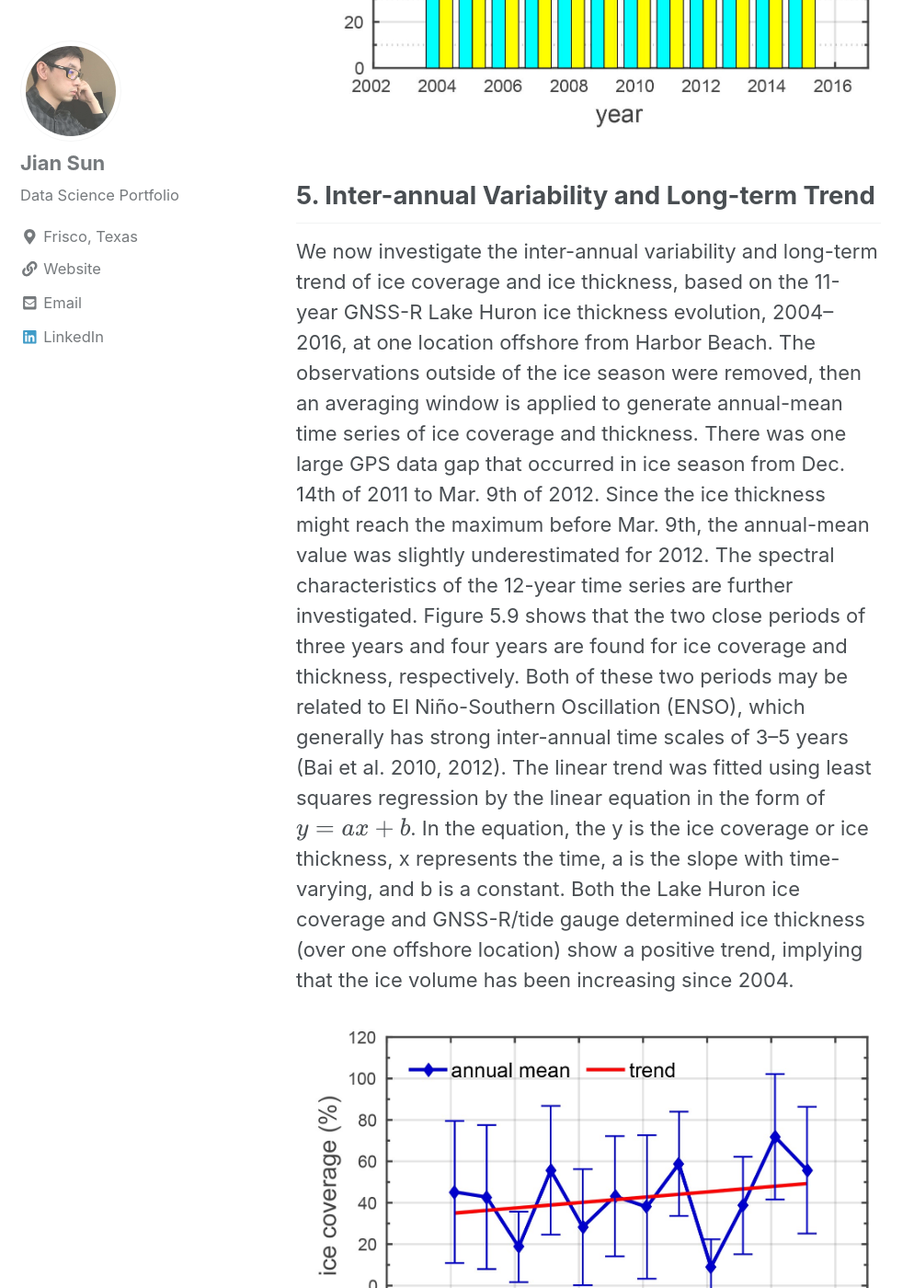
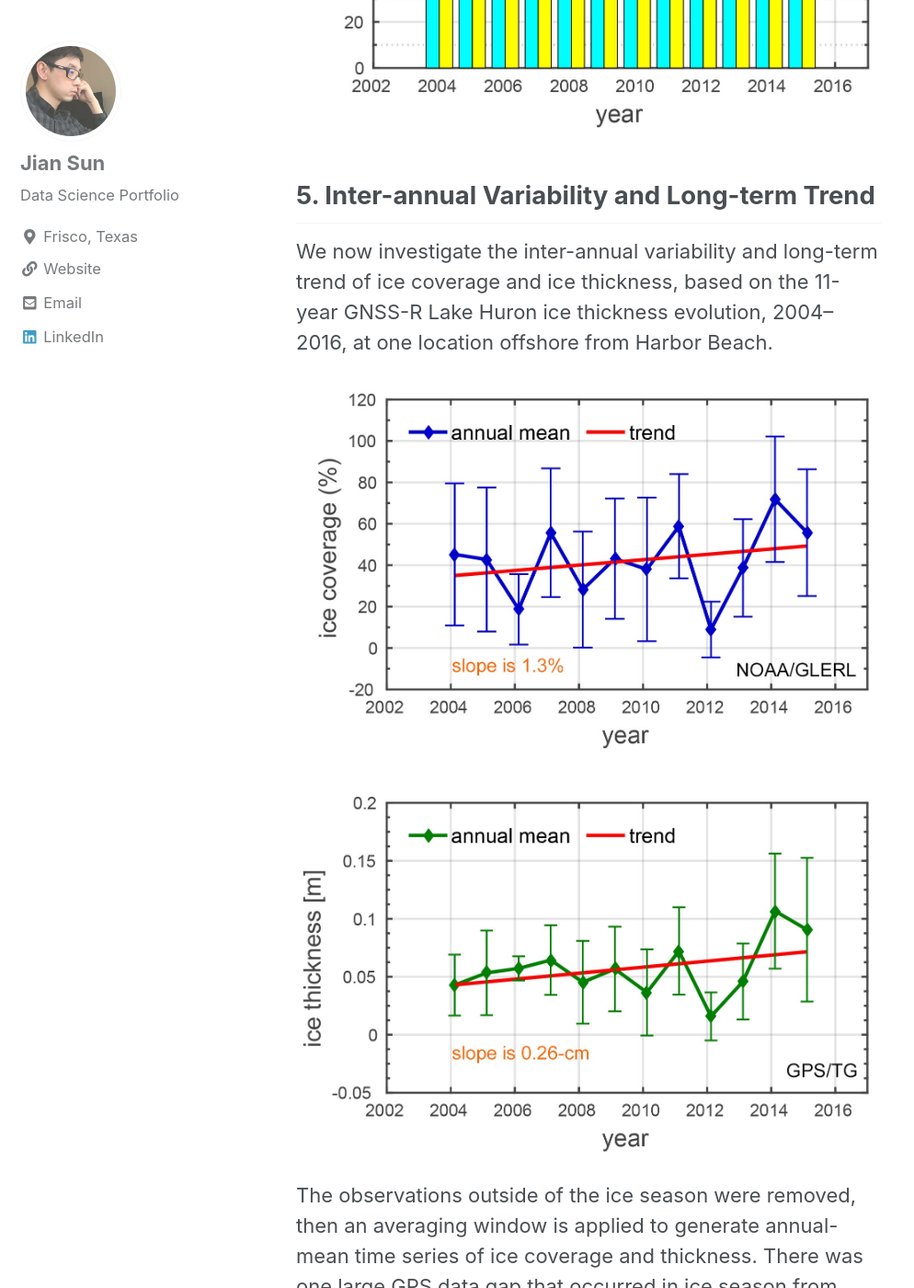
Before and after one commit to jianv/jianv.github.io, a Jekyll site: the page built from _posts/2016-08-21-gpsr-lakeice.md, in a window 1280 px wide and 1400 px high, scrolled down 7044 px. Shown: the whole window at 92% size, without its empty margins (0-994 px from the left). Built offline with Jekyll 4.4.1, drawn with Linux system fonts in a browser that asks for light colours; nearby versions of some CDN libraries; formulas are drawn with MathJax 3; some of the changed text lies outside the part shown.

Commit message:
Update 2016-08-21-gpsr-lakeice.md

```diff
--- a/_posts/2016-08-21-gpsr-lakeice.md
+++ b/_posts/2016-08-21-gpsr-lakeice.md
@@ -39,10 +39,12 @@
 <img src="{{ site.url }}{{ site.baseurl }}/images/gpsr_lakeice/4_2.jpg" alt="linearly separable data">
 
 ## 5. Inter-annual Variability and Long-term Trend
-We now investigate the inter-annual variability and long-term trend of ice coverage and ice thickness, based on the 11-year GNSS-R Lake Huron ice thickness evolution, 2004–2016, at one location offshore from Harbor Beach. The observations outside of the ice season were removed, then an averaging window is applied to generate annual-mean time series of ice coverage and thickness. There was one large GPS data gap that occurred in ice season from Dec. 14th of 2011 to Mar. 9th of 2012. Since the ice thickness might reach the maximum before Mar. 9th, the annual-mean value was slightly underestimated for 2012. The spectral characteristics of the 12-year time series are further investigated. Figure 5.9 shows that the two close periods of three years and four years are found for ice coverage and thickness, respectively. Both of these two periods may be related to El Niño-Southern Oscillation (ENSO), which generally has strong inter-annual time scales of 3–5 years (Bai et al. 2010, 2012).
-The linear trend was fitted using least squares regression by the linear equation in the form of $$y=ax+b$$. In the equation, the y is the ice coverage or ice thickness, x represents the time, a is the slope with time-varying, and b is a constant. Both the Lake Huron ice coverage and GNSS-R/tide gauge determined ice thickness (over one offshore location) show a positive trend, implying that the ice volume has been increasing since 2004.
+We now investigate the inter-annual variability and long-term trend of ice coverage and ice thickness, based on the 11-year GNSS-R Lake Huron ice thickness evolution, 2004–2016, at one location offshore from Harbor Beach.
 
 <img src="{{ site.url }}{{ site.baseurl }}/images/gpsr_lakeice/5_2.jpg" alt="linearly separable data">
+
+The observations outside of the ice season were removed, then an averaging window is applied to generate annual-mean time series of ice coverage and thickness. There was one large GPS data gap that occurred in ice season from Dec. 14th of 2011 to Mar. 9th of 2012. Since the ice thickness might reach the maximum before Mar. 9th, the annual-mean value was slightly underestimated for 2012. The spectral characteristics of the 12-year time series are further investigated. The following figure shows that the two close periods of three years and four years are found for ice coverage and thickness, respectively. Both of these two periods may be related to El Niño-Southern Oscillation (ENSO), which generally has strong inter-annual time scales of 3–5 years (Bai et al. 2010, 2012).
+The linear trend was fitted using least squares regression by the linear equation in the form of $$y=ax+b$$. In the equation, the y is the ice coverage or ice thickness, x represents the time, a is the slope with time-varying, and b is a constant. Both the Lake Huron ice coverage and GNSS-R/tide gauge determined ice thickness (over one offshore location) show a positive trend, implying that the ice volume has been increasing since 2004.
 
 <img src="{{ site.url }}{{ site.baseurl }}/images/gpsr_lakeice/5_1.jpg" alt="linearly separable data">
 
```
